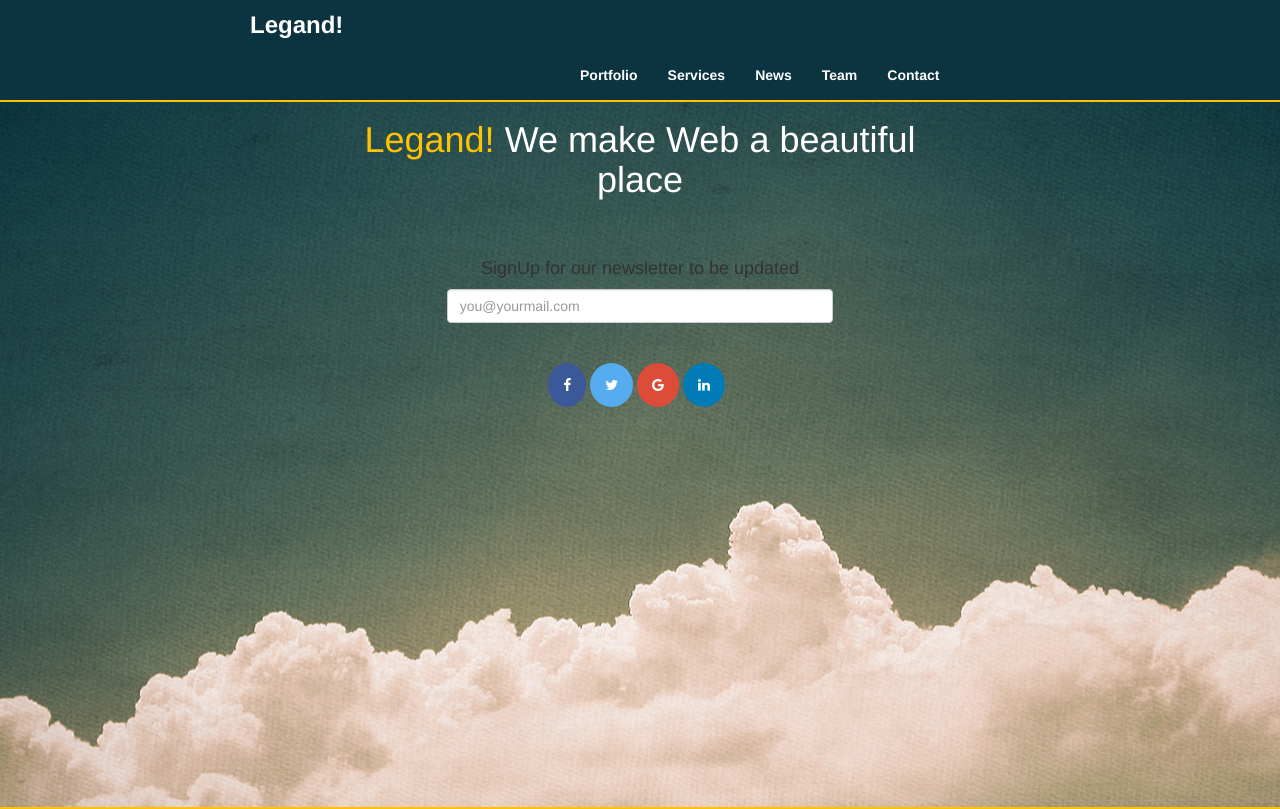
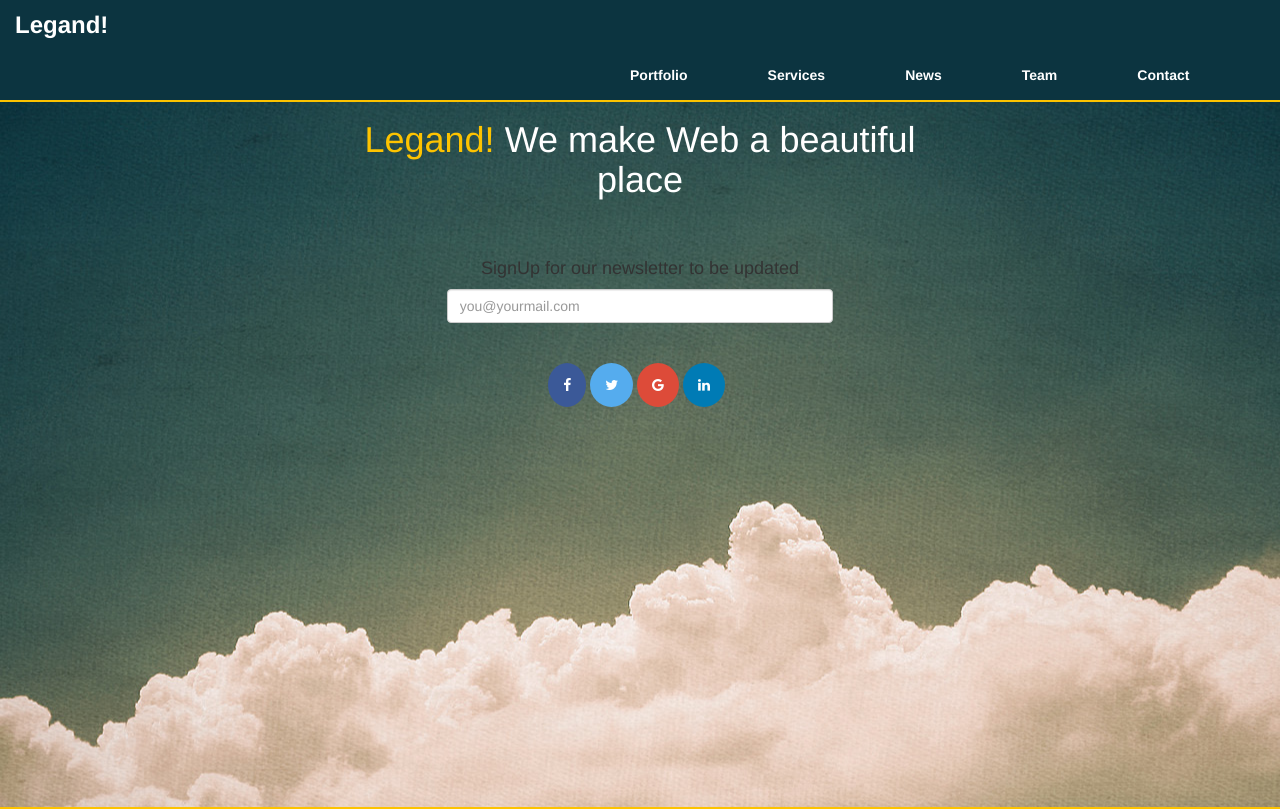
Before and after one commit to zahoorshinwari/Legand-UI, a plain HTML site: page index.html in a window 1280 px wide. Shown: the top 809 px of the page. Drawn offline with nearby package versions, Linux system fonts and the light colour scheme.

Commit message:
Legand UI

```diff
--- a/style.css
+++ b/style.css
@@ -11,7 +11,7 @@
 	color: white;
 	font-weight: bold;
 	font-size: 24px;
-	padding-left: 250px;
+
 }
 
 @media screen and (max-width: 480px)
@@ -46,6 +46,7 @@
 {
 	color: white;
 	font-weight: bold;
+	padding-left: 65px;
 }
 
 .navbar-inverse .navbar-nav > li > a:hover
```
Also changed, not shown: index.html (+4 -4 lines).
